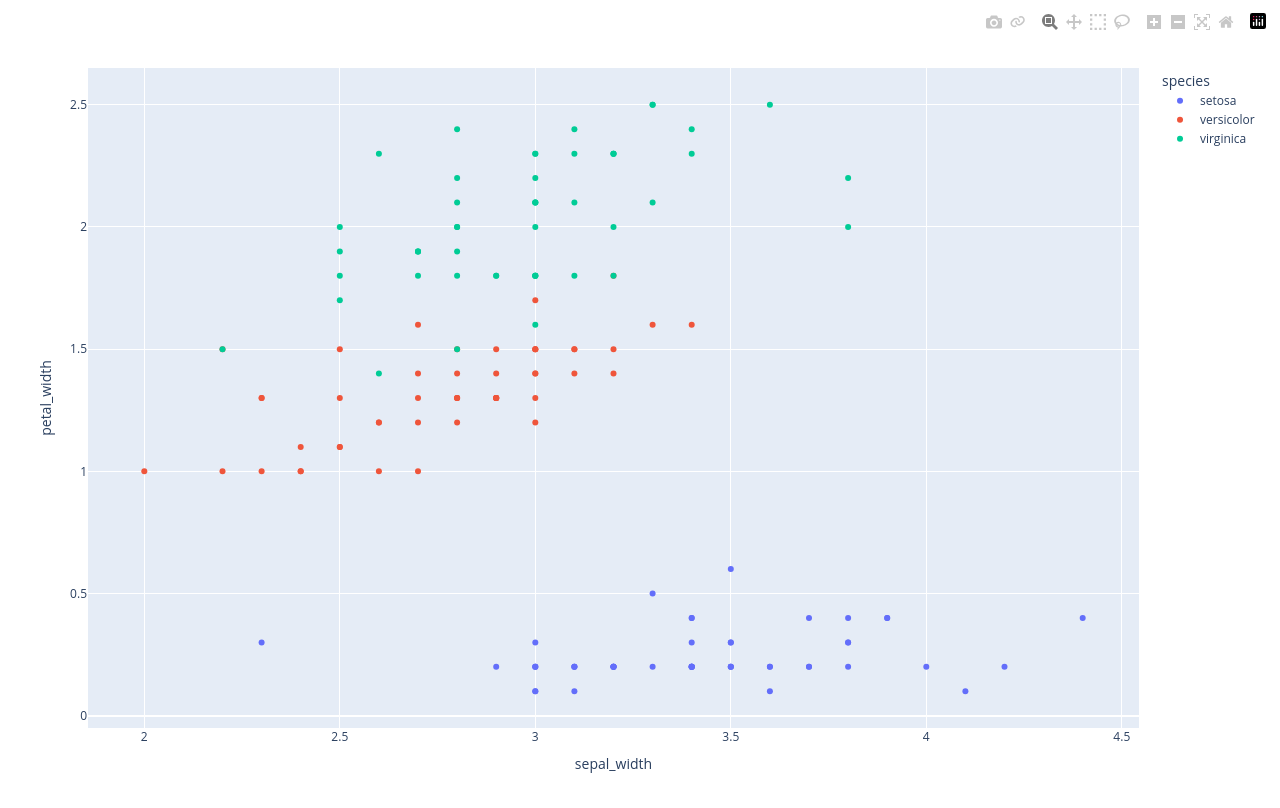
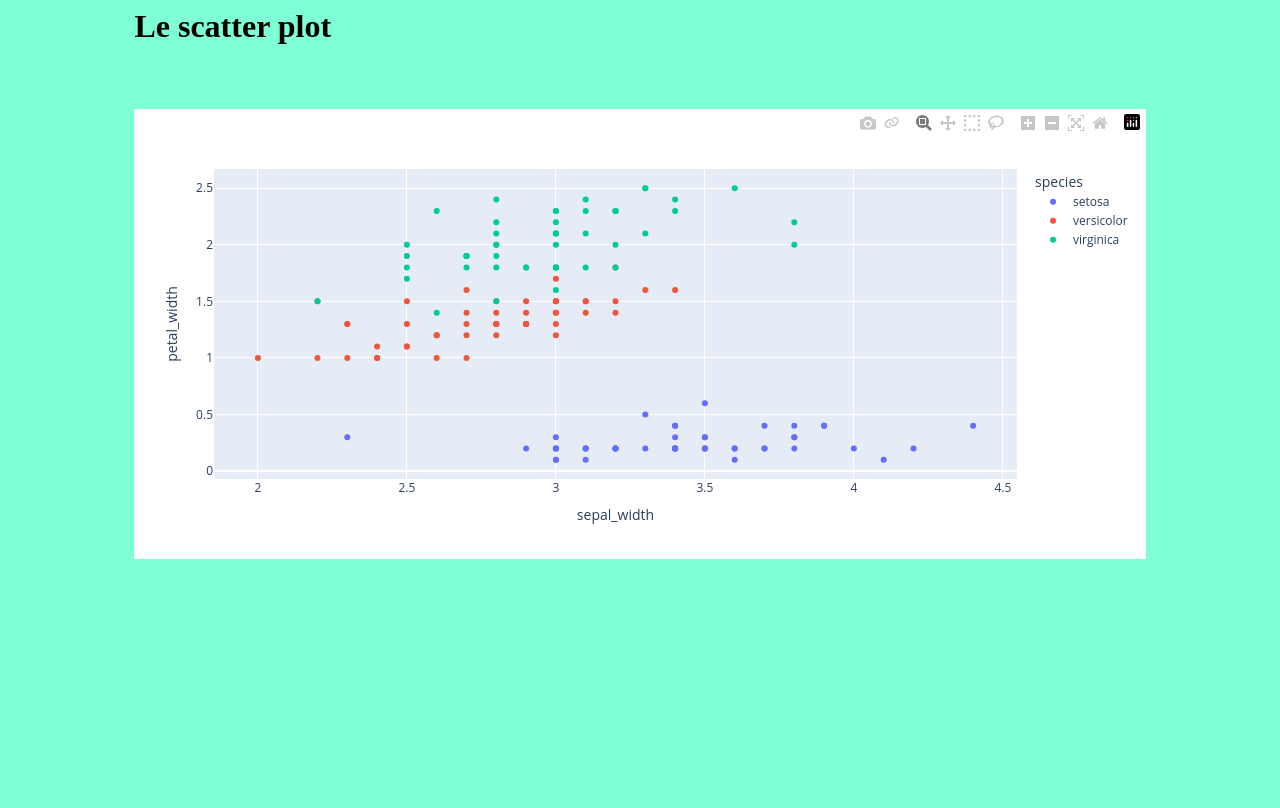
Before and after one commit to calleann/ci-cd-pipeline, a Flask app: page /scatter in a window 1280 px wide. Run offline with Flask 3, Linux system fonts and the light colour scheme.

Commit message:
update to templates layout

```diff
--- a/app.py
+++ b/app.py
@@ -10,17 +10,17 @@ app = Flask(__name__)
 
 @app.route("/")
 def get_df():
-    return render_template("index.html",df_html = df.to_html())
+    return render_template("layout.html", title="Ma dataset", html_content=df.to_html())
 
 
 @app.route("/scatter")
 def get_scatter_plot():
-    return fig_scatter.to_html()
+    return render_template("layout.html", title="Le scatter plot", html_content=fig_scatter.to_html())
 
 
 @app.route("/hist")
 def get_hist_plot():
-    return fig_hist.to_html()
+    return render_template("layout.html", title="Histogramme", html_content=fig_hist.to_html())
 
 
 if __name__ == "__main__":
--- a/templates/index.html
+++ b/templates/base.html
@@ -8,7 +8,6 @@
     <link rel="stylesheet" href="{{url_for('static',filename='style.css')}}" />
   </head>
   <body>
-    <h1>Mon dashboard</h1>
-    <div class="container">{{df_html | safe}}</div>
+    {% block content %} {% endblock %}
   </body>
 </html>
--- /dev/null
+++ b/templates/layout.html
@@ -0,0 +1,4 @@
+{% extends "base.html" %} {%block content%}
+<h1>{{title | safe}}</h1>
+<div class="container">{{html_content | safe}}</div>
+{% endblock %}
```
